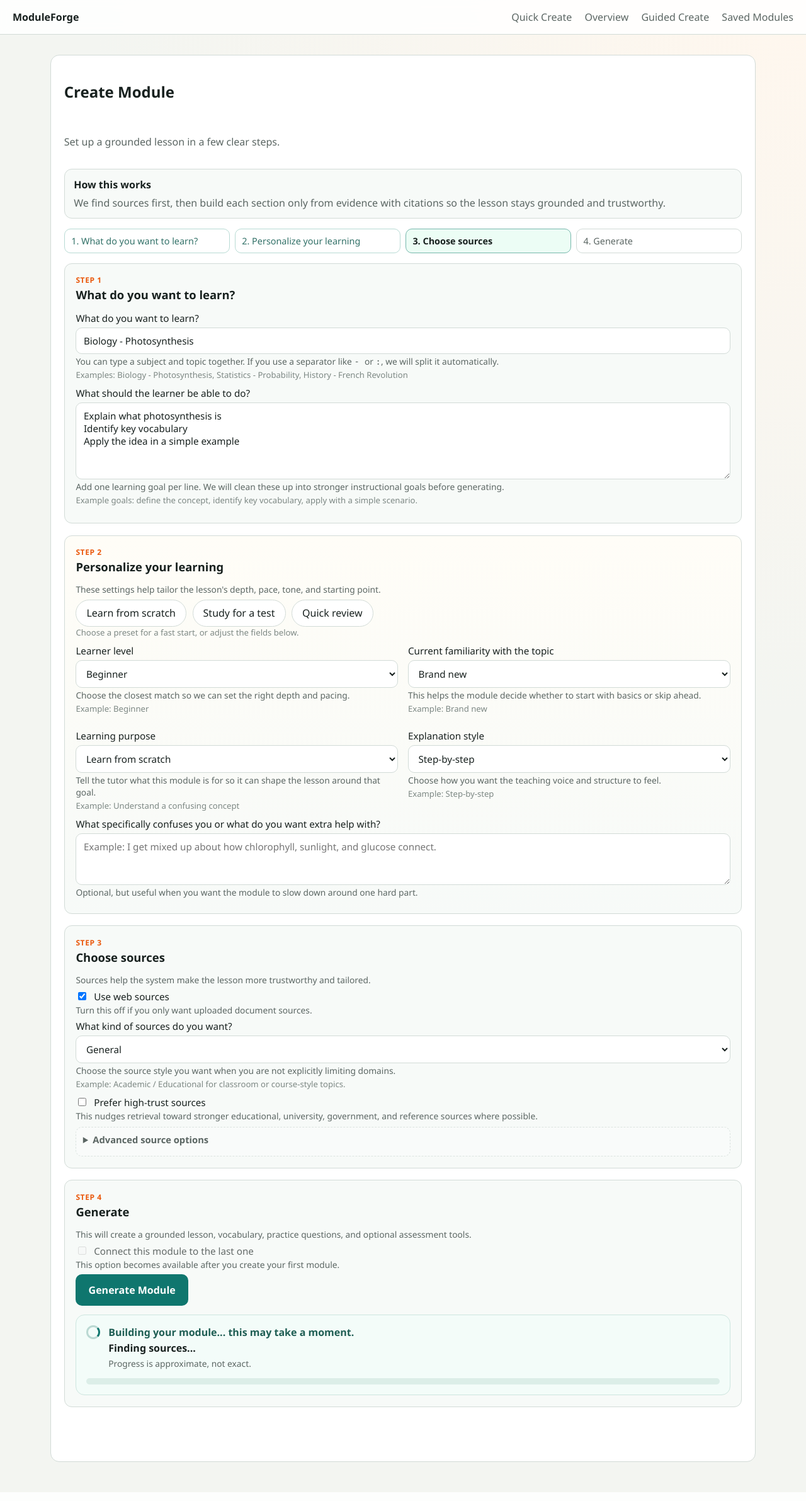
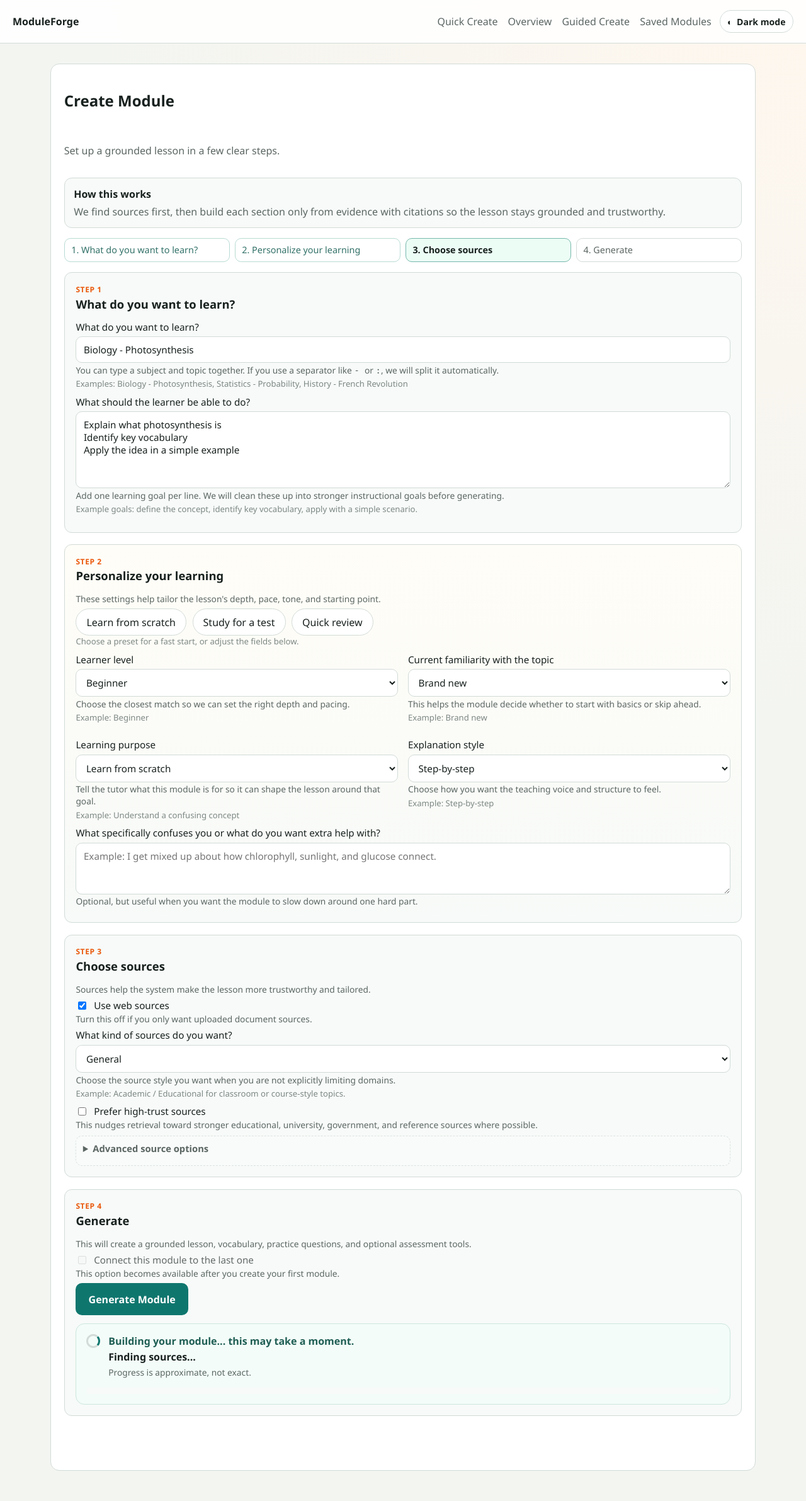
Before and after one commit to araghavan26-svg/tutoring-module-generator, a FastAPI app: page /create in a window 1280 px wide. Shown: the whole page at 63% size. Before the commit the page ends 2321 px from the top, so only its background shows below. Run offline with FastAPI, Linux system fonts and the light colour scheme; parts of the project's set-up code (start-up, migrations or seed data) failed here and were passed over; some libraries are stand-ins or nearby versions.

Commit message:
Add light and dark mode toggle

```diff
--- a/static/style.css
+++ b/static/style.css
@@ -1,4 +1,5 @@
 :root {
+  color-scheme: light;
   --bg: #f3f5f1;
   --panel: #ffffff;
   --ink: #18211f;
@@ -12,6 +13,93 @@
   --error-ink: #9f1d1d;
   --ok-bg: #ecfdf5;
   --ok-ink: #0f7b43;
+  --page-glow: #fff7ee;
+  --header-bg: rgba(255, 255, 255, 0.84);
+  --input-bg: #ffffff;
+  --secondary-bg: #ffffff;
+  --secondary-ink: #18211f;
+  --card-bg: #fbfdfc;
+  --subtle-panel: #f9fbfa;
+  --info-bg: #eef6ff;
+  --info-ink: #1e4f86;
+  --info-border: #c5d9f2;
+  --warning-bg: #fff7ed;
+  --warning-ink: #9a3412;
+  --warning-border: #fed7aa;
+  --field-example: #7d8884;
+  --focus-ring: rgba(15, 118, 110, 0.18);
+  --pill-active-bg: #e7f6f2;
+  --pill-active-border: #9ad3c8;
+  --pill-active-ink: #0b5c56;
+  --active-bg: #ecfdf5;
+  --active-border: #76b7ac;
+  --done-border: #b8dbd4;
+  --done-ink: #327168;
+  --soft-gradient-start: #fffdf7;
+  --soft-gradient-end: #f7faf8;
+  --dash-border: #dbe3df;
+  --progress-bg: #f3fcf9;
+  --progress-border: #cde5df;
+  --progress-title: #1f5e54;
+  --emphasis: #f97316;
+  --emphasis-hover: #dd640f;
+  --success-border: #b7e4cc;
+  --updated-border: #5bb8aa;
+  --updated-bg: #f4fffc;
+  --citation-hover-border: #b8d8d2;
+  --citation-hover-ring: rgba(15, 118, 110, 0.08);
+}
+
+html[data-theme="dark"] {
+  color-scheme: dark;
+  --bg: #0e1715;
+  --panel: #16231f;
+  --ink: #edf8f4;
+  --muted: #a8bbb5;
+  --accent: #2dd4bf;
+  --accent-strong: #8eeadd;
+  --stroke: #30443e;
+  --soft: #1c2b27;
+  --warm: #fb923c;
+  --error-bg: #3b1d20;
+  --error-ink: #fecaca;
+  --ok-bg: #123323;
+  --ok-ink: #86efac;
+  --page-glow: #1f332e;
+  --header-bg: rgba(14, 23, 21, 0.9);
+  --input-bg: #101b18;
+  --secondary-bg: #1d2c28;
+  --secondary-ink: #edf8f4;
+  --card-bg: #17241f;
+  --subtle-panel: #1a2925;
+  --info-bg: #14283f;
+  --info-ink: #bfdbfe;
+  --info-border: #2b5078;
+  --warning-bg: #3a2615;
+  --warning-ink: #fdba74;
+  --warning-border: #7c4a1d;
+  --field-example: #91a59f;
+  --focus-ring: rgba(45, 212, 191, 0.22);
+  --pill-active-bg: #123b35;
+  --pill-active-border: #247b72;
+  --pill-active-ink: #a7f3d0;
+  --active-bg: #123b35;
+  --active-border: #2c9084;
+  --done-border: #25665f;
+  --done-ink: #99f6e4;
+  --soft-gradient-start: #1d2b25;
+  --soft-gradient-end: #16231f;
+  --dash-border: #40564f;
+  --progress-bg: #122620;
+  --progress-border: #275b52;
+  --progress-title: #99f6e4;
+  --emphasis: #fb923c;
+  --emphasis-hover: #f97316;
+  --success-border: #2f7d55;
+  --updated-border: #2dd4bf;
+  --updated-bg: #153b35;
+  --citation-hover-border: #2dd4bf;
+  --citation-hover-ring: rgba(45, 212, 191, 0.16);
 }
 
 * {
@@ -49,9 +137,44 @@ body {
 }
 
 nav a {
-  margin-left: 1rem;
   text-decoration: none;
   color: var(--muted);
+}
+
+.header-actions {
+  display: flex;
+  align-items: center;
+  gap: 0.8rem;
+}
+
+.header-actions nav {
+  display: flex;
+  flex-wrap: wrap;
+  gap: 1rem;
+  align-items: center;
+}
+
+.theme-toggle {
+  border: 1px solid var(--stroke);
+  border-radius: 999px;
+  background: var(--secondary-bg);
+  color: var(--secondary-ink);
+  cursor: pointer;
+  display: inline-flex;
+  align-items: center;
+  gap: 0.4rem;
+  font: inherit;
+  font-size: 0.88rem;
+  font-weight: 700;
+  padding: 0.48rem 0.72rem;
+  white-space: nowrap;
+}
+
+.theme-toggle:hover,
+.theme-toggle:focus-visible {
+  border-color: var(--accent);
+  box-shadow: 0 0 0 3px var(--focus-ring);
+  outline: none;
 }
 
 .page-shell {
@@ -455,7 +578,7 @@ textarea {
   width: 100%;
   height: 10px;
   border-radius: 999px;
-  background: #dceee8;
+  background: var(--soft);
   overflow: hidden;
 }
 
@@ -463,7 +586,7 @@ textarea {
   width: 0%;
   height: 100%;
   border-radius: inherit;
-  background: linear-gradient(90deg, #0f766e 0%, #2fb4a7 100%);
+  background: linear-gradient(90deg, var(--accent) 0%, var(--accent-strong) 100%);
   transition: width 0.75s ease;
 }
 
@@ -474,7 +597,7 @@ textarea {
 .spinner {
   width: 16px;
   height: 16px;
-  border: 2px solid #bad8d2;
+  border: 2px solid var(--stroke);
   border-top-color: var(--accent);
   border-radius: 50%;
   animation: spin 0.8s linear infinite;
--- /dev/null
+++ b/static/theme.js
@@ -0,0 +1,56 @@
+(function () {
+  const STORAGE_KEY = "moduleforge-theme";
+
+  function normalizeTheme(theme) {
+    return theme === "dark" ? "dark" : "light";
+  }
+
+  function getStoredTheme() {
+    try {
+      return normalizeTheme(localStorage.getItem(STORAGE_KEY));
+    } catch (_) {
+      return "light";
+    }
+  }
+
+  function saveTheme(theme) {
+    try {
+      localStorage.setItem(STORAGE_KEY, theme);
+    } catch (_) {
+      // Local storage can be unavailable in private or restricted browser modes.
+    }
+  }
+
+  function updateToggle(theme) {
+    const toggle = document.getElementById("theme-toggle");
+    const label = document.getElementById("theme-toggle-label");
+    if (!toggle || !label) return;
+
+    const isDark = theme === "dark";
+    toggle.setAttribute("aria-pressed", String(isDark));
+    toggle.setAttribute("aria-label", isDark ? "Switch to light mode" : "Switch to dark mode");
+    label.textContent = isDark ? "Light mode" : "Dark mode";
+  }
+
+  function applyTheme(theme, shouldSave) {
+    const normalized = normalizeTheme(theme);
+    document.documentElement.dataset.theme = normalized;
+    if (shouldSave) {
+      saveTheme(normalized);
+    }
+    updateToggle(normalized);
+  }
+
+  document.addEventListener("DOMContentLoaded", function () {
+    const initialTheme = getStoredTheme();
+    applyTheme(initialTheme, false);
+
+    const toggle = document.getElementById("theme-toggle");
+    if (!toggle) return;
+
+    toggle.addEventListener("click", function () {
+      const currentTheme = normalizeTheme(document.documentElement.dataset.theme);
+      applyTheme(currentTheme === "dark" ? "light" : "dark", true);
+    });
+  });
+})();
--- a/templates/base.html
+++ b/templates/base.html
@@ -4,19 +4,42 @@
     <meta charset="utf-8" />
     <meta name="viewport" content="width=device-width, initial-scale=1" />
     <title>{{ title or "ModuleForge" }}</title>
+    <script>
+      (function () {
+        try {
+          var theme = localStorage.getItem("moduleforge-theme");
+          document.documentElement.dataset.theme = theme === "dark" ? "dark" : "light";
+        } catch (_) {
+          document.documentElement.dataset.theme = "light";
+        }
+      })();
+    </script>
     <link rel="stylesheet" href="/static/style.css" />
   </head>
   <body>
     <header class="site-header">
       <a class="brand" href="/">ModuleForge</a>
+      <div class="header-actions">
         <nav>
           <a href="/">Quick Create</a>
           <a href="/app">Overview</a>
           <a href="/create">Guided Create</a>
           <a href="/modules">Saved Modules</a>
         </nav>
+        <button
+          id="theme-toggle"
+          class="theme-toggle"
+          type="button"
+          aria-label="Switch to dark mode"
+          aria-pressed="false"
+        >
+          <span class="theme-toggle-icon" aria-hidden="true">◐</span>
+          <span id="theme-toggle-label">Dark mode</span>
+        </button>
+      </div>
     </header>
     <main class="page-shell">{% block content %}{% endblock %}</main>
+    <script src="/static/theme.js"></script>
     {% block scripts %}{% endblock %}
   </body>
 </html>
```
Also changed, not shown: other parts of static/style.css (+91 -76 lines), tests/features/test_ui_flow_pytest.py (+21 -0 lines). Lines whose indentation alone changed are shown as unchanged.
